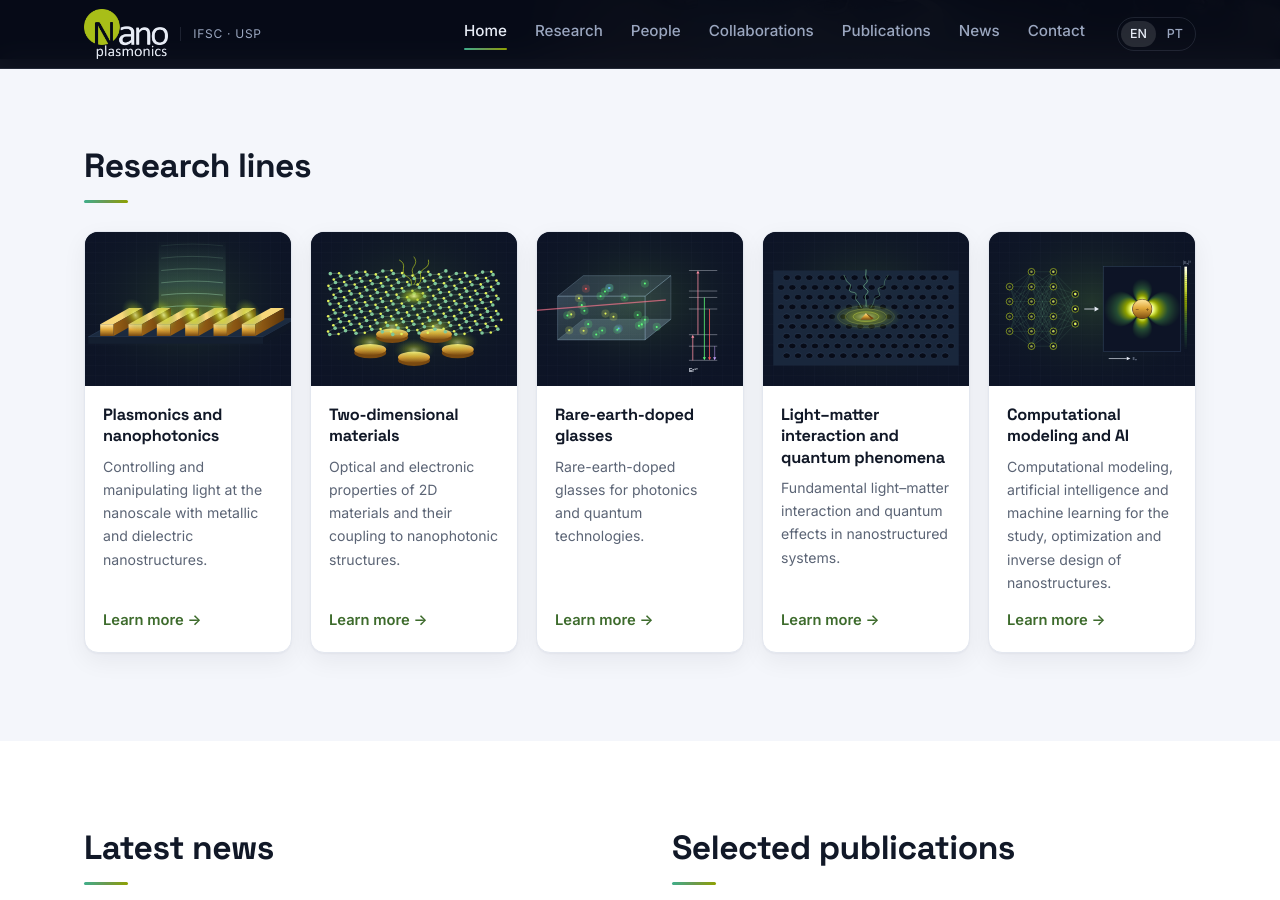
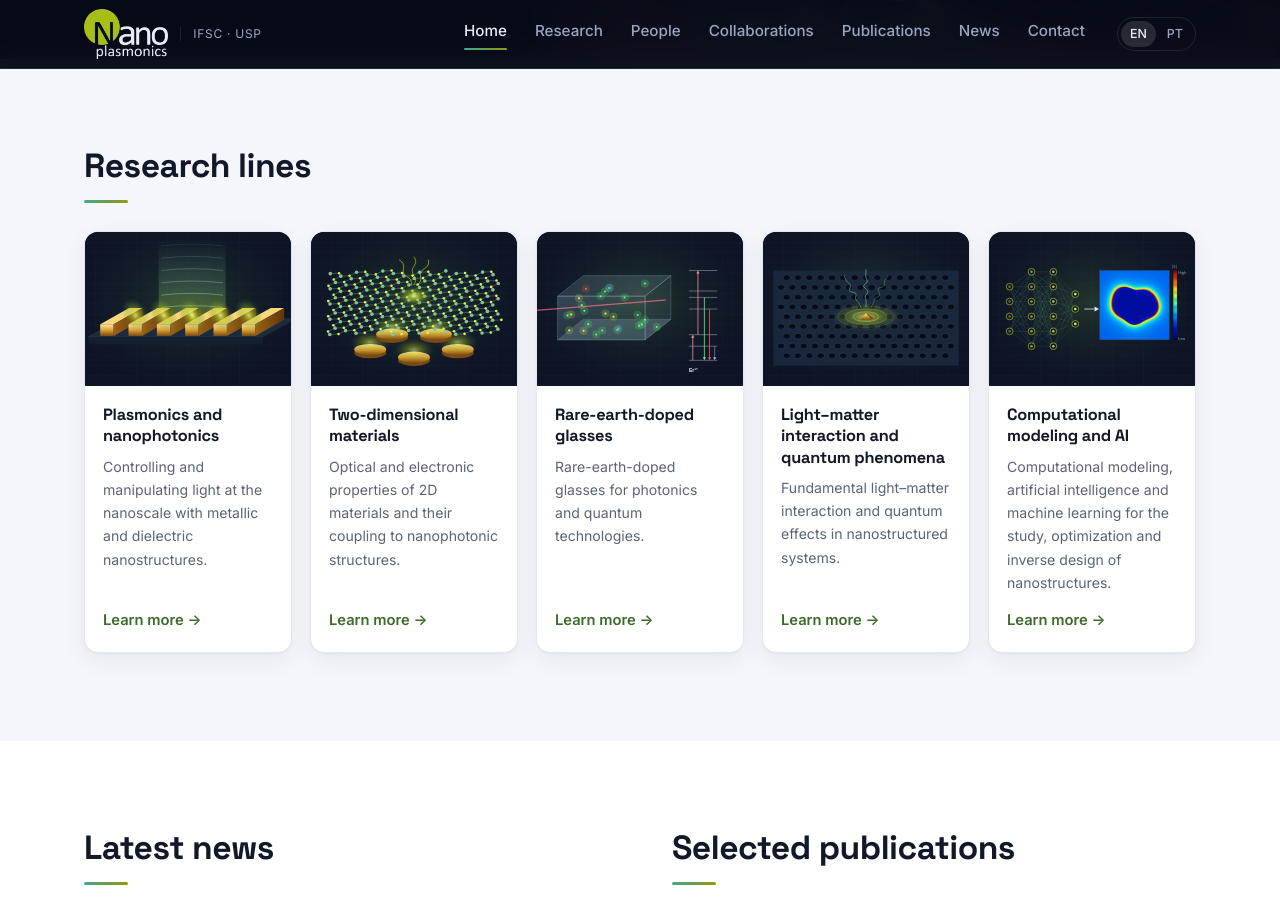
Before and after one commit to Nanoplasmonics-IFSC-USP/Nanoplasmonics-IFSC-USP.github.io, a Jekyll site: the page built from index.md, in a window 1280 px wide and 900 px high, scrolled down 1819 px. Built offline with Jekyll 4.4.1, drawn with Linux system fonts in a browser that asks for light colours.

Commit message:
Modeling/AI illustration: simulation-style |E| map around a nanoparticle; cache-bust research images

```diff
--- a/_layouts/home.html
+++ b/_layouts/home.html
@@ -47,7 +47,7 @@ layout: default
       {% for r in site.data.research %}
       <a class="card research-card" href="{{ prefix | append: '/research/' | relative_url }}#{{ r.id }}">
         <div class="card-media{% if r.image == nil or r.image == "" %} card-media-empty{% endif %}">
-          {% if r.image and r.image != "" %}<img src="{{ r.image | relative_url }}" alt="" loading="lazy">{% else %}<span aria-hidden="true">{{ forloop.index | prepend: "0" }}</span>{% endif %}
+          {% if r.image and r.image != "" %}<img src="{{ r.image | relative_url }}?v={{ site.time | date: '%s' }}" alt="" loading="lazy">{% else %}<span aria-hidden="true">{{ forloop.index | prepend: "0" }}</span>{% endif %}
         </div>
         <div class="card-body">
           <h3>{{ r.title[lang] }}</h3>
--- a/_layouts/research.html
+++ b/_layouts/research.html
@@ -10,7 +10,7 @@ layout: default
     {% for r in site.data.research %}
     <article class="research-item" id="{{ r.id }}">
       <div class="research-media{% if r.image == nil or r.image == "" %} card-media-empty{% endif %}">
-        {% if r.image and r.image != "" %}<img src="{{ r.image | relative_url }}" alt="{{ r.title[lang] }}" loading="lazy">{% else %}<span aria-hidden="true">{{ forloop.index | prepend: "0" }}</span>{% endif %}
+        {% if r.image and r.image != "" %}<img src="{{ r.image | relative_url }}?v={{ site.time | date: '%s' }}" alt="{{ r.title[lang] }}" loading="lazy">{% else %}<span aria-hidden="true">{{ forloop.index | prepend: "0" }}</span>{% endif %}
       </div>
       <div class="research-text">
         <h2>{{ r.title[lang] }}</h2>
```
Also changed, not shown: assets/img/research/computational.svg.
